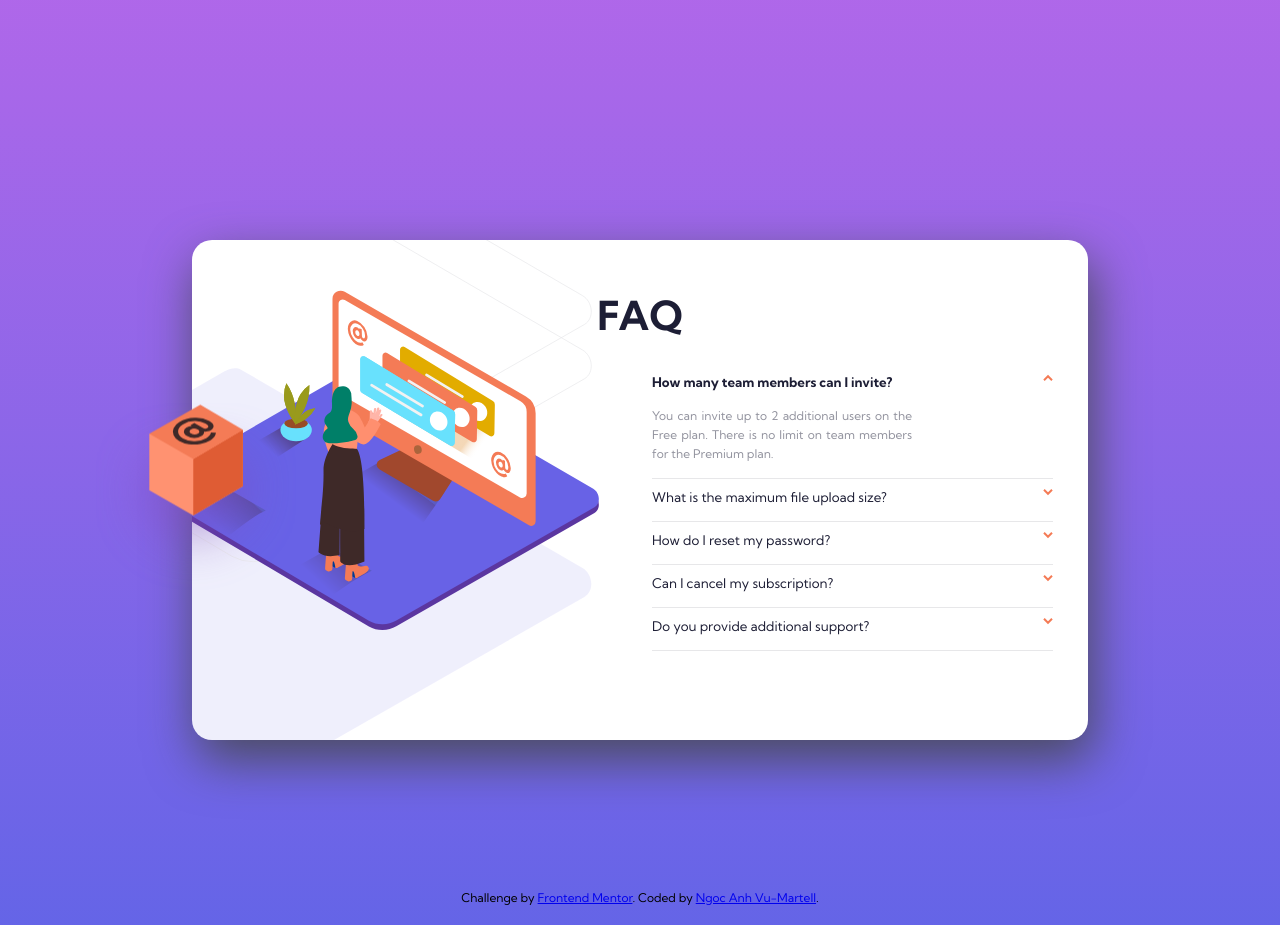
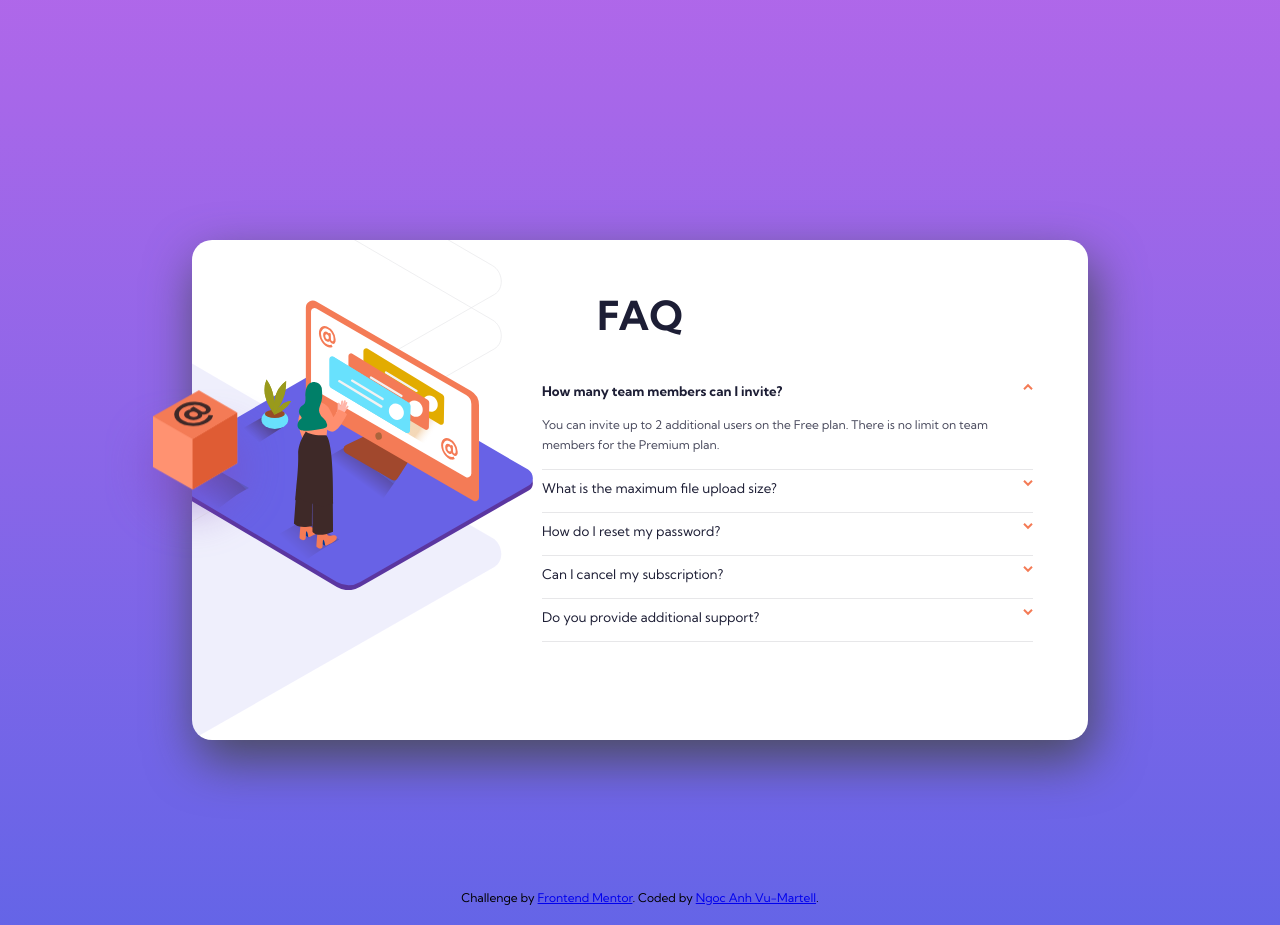
Before and after one commit to anh-vumartell/FrontendMentor-FAQ-accordion-card, a plain HTML site: page index.html in a window 1280 px wide. Both pictures are taken after a click on the button "How many team members can I invite?". Drawn offline with Linux system fonts and the light colour scheme.

Commit message:
fix alignment on desktop view

```diff
--- a/style.css
+++ b/style.css
@@ -59,7 +59,7 @@ main {
   height: 250px;
   margin-top: -107px;
   margin-right: 26px;
-  z-index: 10;
+  z-index: 1;
   background-image: url(./images/bg-pattern-mobile.svg);
   background-repeat: no-repeat;
   background-size: auto;
@@ -120,15 +120,13 @@ main {
   display: block;
   overflow: hidden;
   width: 260px;
-  text-align: justify;
+  /* text-align: justify; */
   margin-bottom: 15px;
   font-size: 1.2rem;
-  color: var(--gradient-2);
   line-height: 1.2rem;
   font-size: var(--text-xs);
   color: var(--neutral-1);
   animation: show-answer 0.75s ease-in;
-  opacity: 0.6;
 }
 
 @keyframes show-answer {
@@ -199,11 +197,9 @@ main {
     align-items: flex-start;
   }
   main {
-    grid-template-columns: 450px 1fr;
+    grid-template-columns: 350px 1fr;
   }
-  .accordion {
-    margin-left: 10px;
-  }
+
   .header__container h1 {
     font-size: 2.5rem;
   }
@@ -220,30 +216,30 @@ main {
     background-image: url(./images/bg-pattern-desktop.svg);
     background-size: 700px;
     background-repeat: no-repeat;
-    background-position: -300px -145px;
+    background-position: -390px -175px;
   }
   .image--desktop img {
     position: relative;
-    height: 340px;
-    top: 10%;
+    height: 290px;
+    top: 12%;
     left: -40px;
   }
   .image--box {
     display: block;
     position: relative;
-    top: -65%;
-    left: -96px;
+    top: -67%;
+    left: -87px;
   }
   .image--box img {
-    width: 200px;
+    width: 180px;
     animation: jumpy-box 1.5s infinite alternate ease-in-out;
   }
   @keyframes jumpy-box {
     to {
-      transform: translate(0, -15px);
+      transform: translate(0, -20px);
     }
   }
-  .accordion--answer {
+  .reveal-answer .accordion--answer {
     width: 100%;
   }
   .attribution {
```
